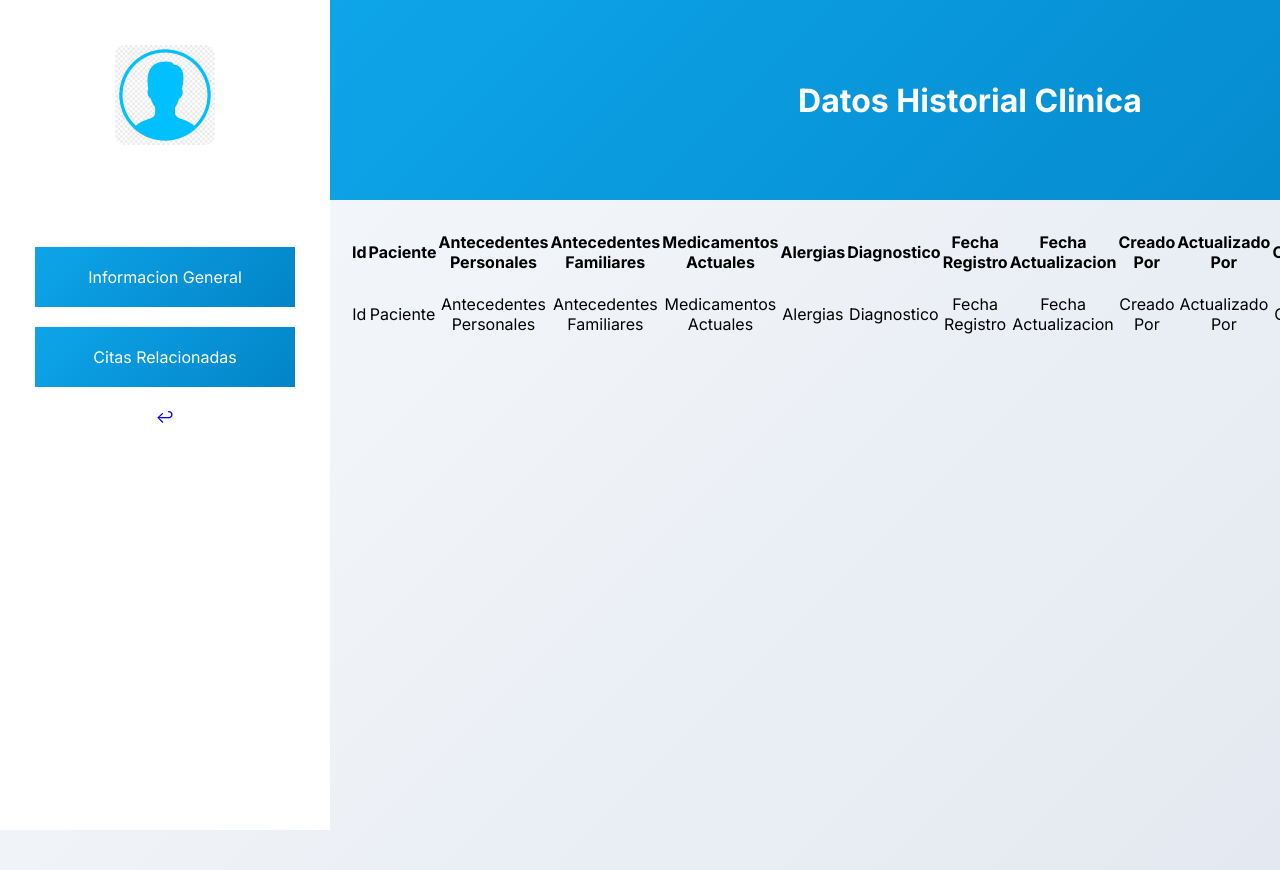
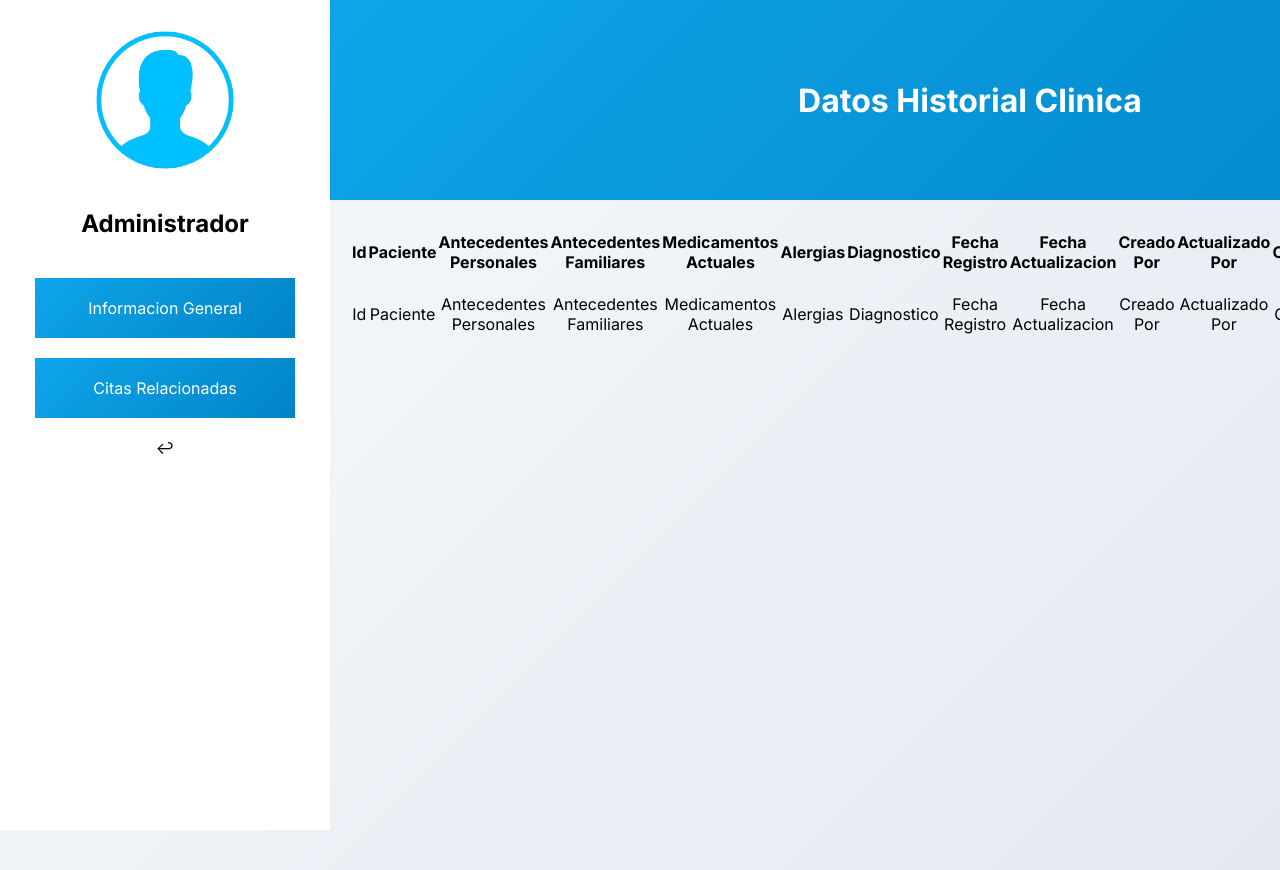
Before and after one commit to Allen01x/proyectoMVC, a PHP site: page / in a window 1280 px wide; the page is wider, and only the part inside the window is pictured. Shown: the top 870 px of that part. Run offline with PHP 8.4, Linux system fonts and the light colour scheme.

Commit message:
Historial

```diff
--- a/Sab Trabajo/Admin_citas_historial/index.html
+++ b/Sab Trabajo/Admin_citas_historial/index.html
@@ -17,10 +17,8 @@
         <aside class="aside-panel">
 
                 <div class="aside-header">
-                    <img src="image.png" alt="">
+                    <img src="image-removebg-preview.png" alt="">
                     <h1>Administrador</h1>
-                    <h2>Jorge Rojas</h2>
-
                 </div>
 
                 <div class="aside-content">
--- a/Sab Trabajo/Admin_citas_historial/style.css
+++ b/Sab Trabajo/Admin_citas_historial/style.css
@@ -38,15 +38,17 @@ main {
 }
 
 .aside-header img {
-    margin-top: 30px;
+    margin-top: 10px;
     background-color: #fff;
     border-radius: 10px;
-    width: 100px;
-    height: 100px;
+    width: 150px;
+
 }
 
 .aside-header h1, h2 {
     margin-top: 10px;
+    color: rgb(0, 0, 0);
+    padding: 20px;
 }
 
 .aside-content ul li{
@@ -75,9 +77,8 @@ main {
 
 
 .aside-footer a{
-
-
    text-decoration: none;
+   color: #000;
 
 }
 
@@ -104,6 +105,7 @@ main {
 
 }
 
+
 .table-cover {
 
     height: 100vh;
```
Also changed, not shown: Sab Trabajo/Admin_citas_historial/image-removebg-preview.png (added).
